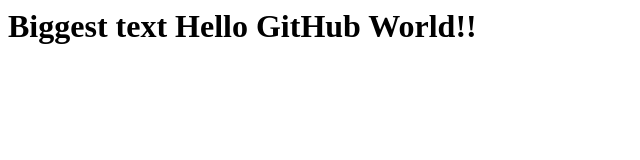
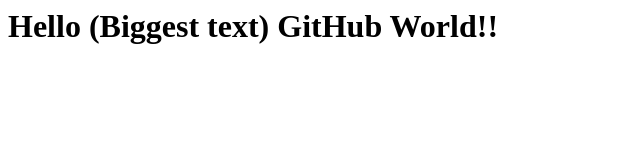
Before and after one commit to Nichan19/hello-world, a plain HTML site: page index.html in a window 1280 px wide. Shown: the whole page, without its empty margins (0-640 px from the left). Drawn offline with Linux system fonts and the light colour scheme.

Commit message:
Update index.html

```diff
--- a/index.html
+++ b/index.html
@@ -1 +1 @@
-<h1>Biggest text Hello GitHub World!!</h1>
+<h1>Hello (Biggest text) GitHub World!!</h1>
```
